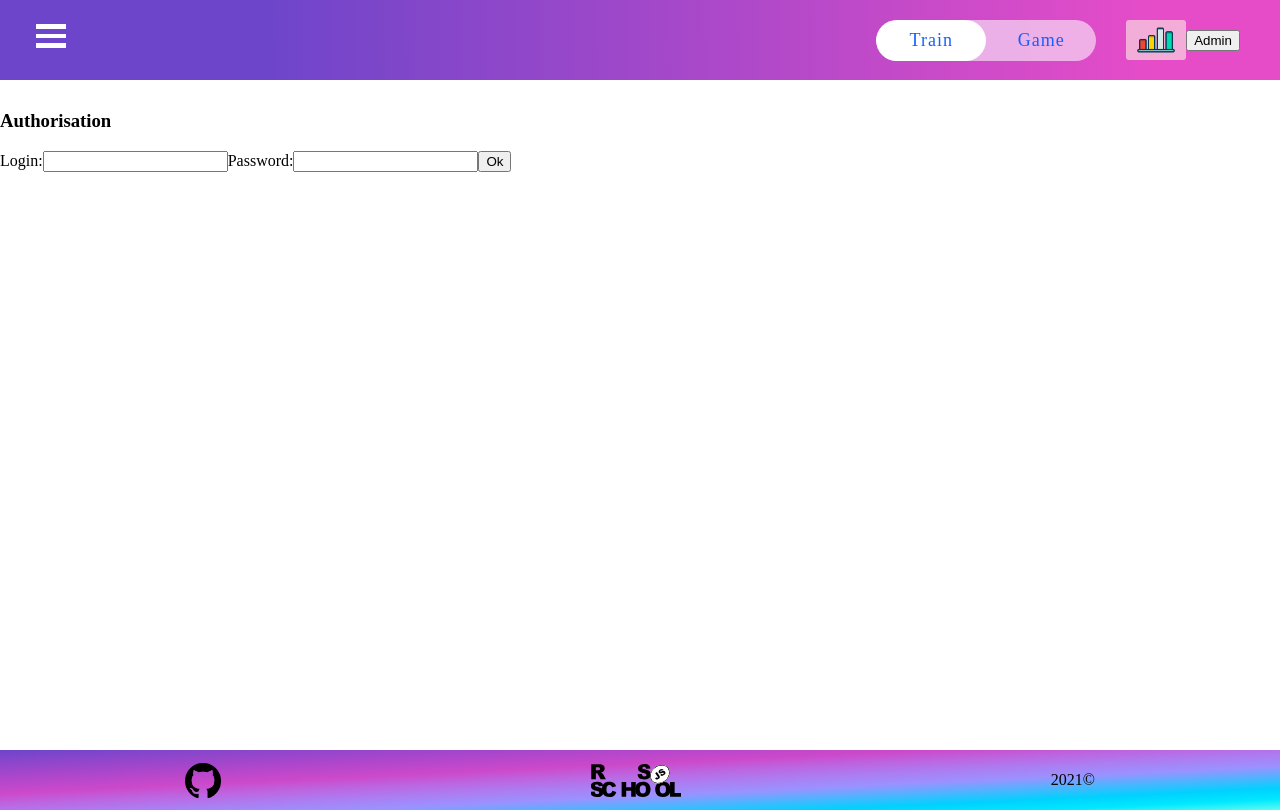
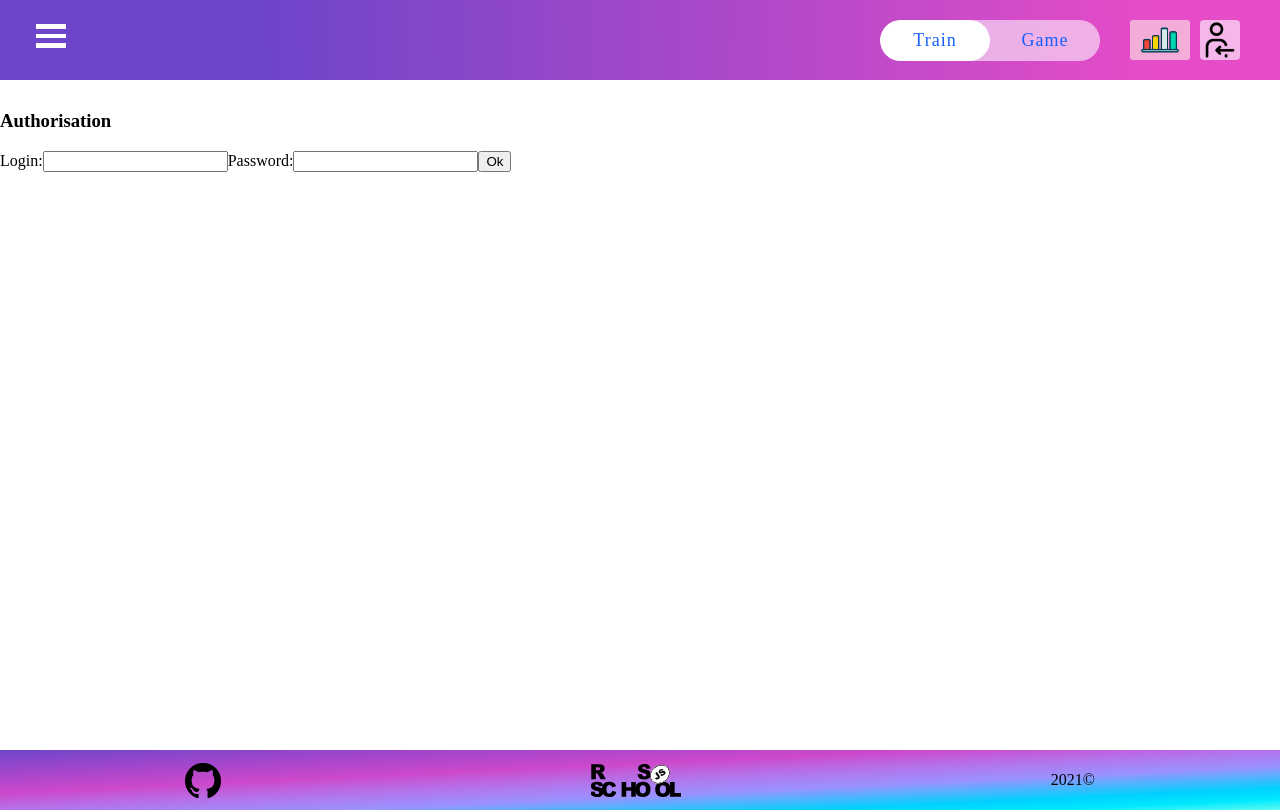
Before and after one commit to Blazhkomikhail/legendary-carnival, a React app: page /#/auth in a window 1280 px wide. Built offline with nearby package versions, Linux system fonts and the light colour scheme.

Commit message:
refactor: add authorisation redirect when user is allready logined

```diff
--- a/src/Pages/Admin/Admin.tsx
+++ b/src/Pages/Admin/Admin.tsx
@@ -20,17 +20,15 @@ const Admin = (): ReactElement => {
 
   if (!localStorage.getItem('loginData')) {
     history.push('/auth');
-    return;
-  }
-
+  } else {
     const userId = JSON.parse(localStorage.getItem('loginData')).user.id;
 
     checkUser().then(response => {
       if (response.id !== userId) {
         history.push('/auth');
-      return;
       }
     })
+  }
 
   useEffect(() => {
     getCategories()
--- a/src/Pages/Authorisation/Authorisation.tsx
+++ b/src/Pages/Authorisation/Authorisation.tsx
@@ -1,4 +1,5 @@
 import React, { ReactElement, useState } from "react";
+import { checkUser } from '../../api/api';
 import { useHistory } from 'react-router-dom';
 import { login } from '../../api/api';
 
@@ -6,6 +7,16 @@ const Authorisation = (): ReactElement => {
   const [userLogin, setUserLogin] = useState('');
   const [password, setPassword] = useState('');
   const history = useHistory();
+
+  if (localStorage.getItem('loginData')) {
+    const userId = JSON.parse(localStorage.getItem('loginData')).user.id;
+
+    checkUser().then(response => {
+      if (response.id === userId) {
+        history.push('/admin');
+      }
+    })
+  }
 
   const submitHandle = async () => {
     const reqBody = {
@@ -21,8 +32,6 @@ const Authorisation = (): ReactElement => {
       localStorage.setItem('loginData', JSON.stringify(response));
       history.push('/admin');
     }
-
-
 
   return (
     <div className="auth-window">
--- a/src/components/Header/Header.tsx
+++ b/src/components/Header/Header.tsx
@@ -1,10 +1,27 @@
-import React, { ReactElement } from 'react';
+import React, { ReactElement, useState, useEffect } from 'react';
+import { useHistory } from 'react-router';
 import { Link } from 'react-router-dom';
 import Switcher from './Switcher/Switcher';
 
 import './header.scss';
 
 const Header = (): ReactElement => {
+  const [isLogined, setIsLogined] = useState(false);
+  const history = useHistory();
+
+  const isAuthorised = localStorage.getItem('loginData');
+  useEffect(() => setIsLogined(() => !!isAuthorised), [])
+
+  const authorisationHandler = () => {
+    if (!isLogined) {
+      history.push('/auth');
+    } else {
+      localStorage.removeItem('loginData');
+      setIsLogined(false);
+      history.push('/')
+    }
+  }
+
   return (
     <header className="header">
       <div className="header__content">
@@ -15,15 +32,14 @@ const Header = (): ReactElement => {
             style={{ backgroundImage: `url(./icons/stat.png)` }}
           />
         </Link>
-        <Link to="/auth" className="header__admin-button">
-          <button
-            type="button"
-            className="admin-button"
-            // style={{ backgroundImage: `url(./icons/stat.png)` }}
-          >
-            Admin
-          </button>
-        </Link>
+        <button
+          type="button"
+          className="header__admin-button"
+          style={{ backgroundImage: `url(./icons/${!isLogined ?
+                'login-icon.png' : 'logout-icon.png'})
+              ` }}
+          onClick={authorisationHandler}
+        />
       </div>
     </header>
   );
--- a/src/components/Header/header.scss
+++ b/src/components/Header/header.scss
@@ -17,6 +17,28 @@
     justify-content: flex-end;
     align-items: center;
     flex-grow: 1;
+  }
+
+  &__admin-button-link {
+    display: flex;
+  }
+
+  &__admin-button {
+    margin-left: 10px;
+    width: 40px;
+    height: 40px;
+    border: none;
+    border-radius: 4px;
+    background-color: rgba(255,255,255,0.6);
+    background-position: center;
+    background-size: cover;
+    background-repeat: no-repeat;
+    transition: ease all 0.3s;
+
+    &:hover {
+      cursor: pointer;
+      background-color: darken($color: #ffeaea, $amount: 2);
+    }
   }
 }
 
```
Also changed, not shown: public/icons/login-icon.png (added), public/icons/logout-icon.png (added). Lines whose indentation alone changed are shown as unchanged.
